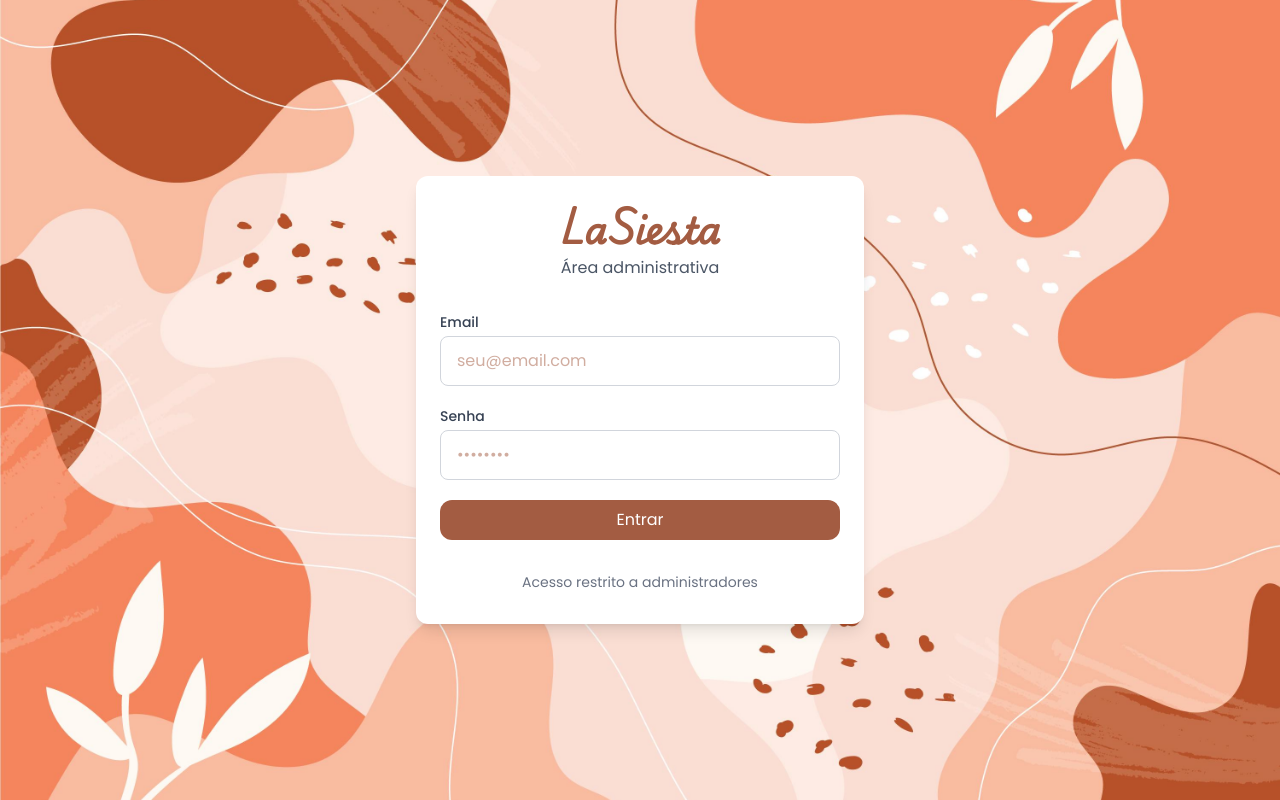
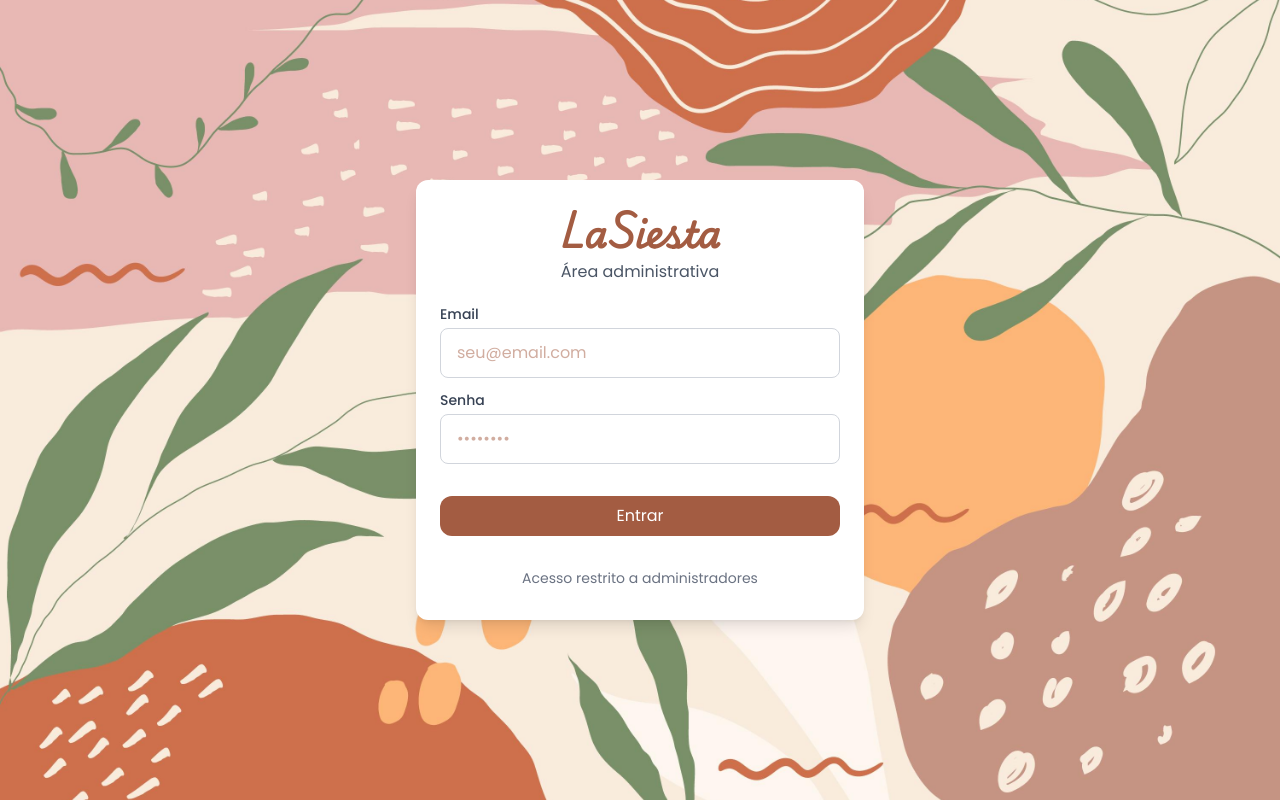
Before and after one commit to EduardoVBF/lasiesta_ceramica, a Next.js app in the folder lasiesta_web/: page /login in a window 1280 px wide. Built offline with nearby package versions, Linux system fonts and the light colour scheme; a web font is replaced by a local one.

Commit message:
feat: add PrimaryInput component and update login page with improved form handling

```diff
--- a/lasiesta_web/src/app/(admin)/admin/page.tsx
+++ b/lasiesta_web/src/app/(admin)/admin/page.tsx
@@ -1,5 +1,5 @@
 "use client";
-
+import BackgroundImage from "@/components/layout/backgroundImage";
 import { useSession } from "next-auth/react";
 import Link from "next/link";
 
@@ -13,8 +13,13 @@ export default function AdminPage() {
 
   return (
     <div className="flex flex-col gap-12">
+      <BackgroundImage
+        src="/image/organic3.jpg"
+        alt="Textura de fundo do ateliê"
+        opacity={20}
+      />
       {/* HERO / BOAS-VINDAS */}
-      <section className="bg-white rounded-2xl p-10 shadow-sm border border-gray-100">
+      <section className="bg-white rounded-2xl p-10 shadow-sm border border-gray-100 z-10">
         <div className="flex items-center justify-between">
           <h1 className="text-4xl text-[#a35c42] font-semibold leading-tight">
             Lasiesta Cerâmica - Admin
@@ -32,7 +37,7 @@ export default function AdminPage() {
       </section>
 
       {/* AÇÕES */}
-      <section className="grid grid-cols-1 md:grid-cols-3 gap-8">
+      <section className="grid grid-cols-1 md:grid-cols-3 gap-8 z-10">
         <ActionCard
           title="Categorias"
           description="Organize os tipos de produtos do ateliê."
@@ -67,7 +72,7 @@ function ActionCard({
   return (
     <Link
       href={href}
-      className="group rounded-2xl bg-white p-8 shadow-sm border border-gray-100 hover:shadow-md transition-all"
+      className="group rounded-2xl bg-white p-8 shadow-sm border border-gray-100 hover:shadow-md hover:scale-105 transition-all"
     >
       <h2 className="text-2xl font-semibold text-gray-800 mb-3 group-hover:text-[#a35c42] transition-colors">
         {title}
--- a/lasiesta_web/src/app/login/page.tsx
+++ b/lasiesta_web/src/app/login/page.tsx
@@ -1,6 +1,7 @@
 "use client";
 import BackgroundImage from "@/components/layout/backgroundImage";
 import ColoredTextBox from "@/components/ui/coloredTextBox";
+import PrimaryInput from "@/components/ui/primaryInput";
 import BrownButton from "@/components/ui/brownButtom";
 import { signIn } from "next-auth/react";
 import React, { useState } from "react";
@@ -34,42 +35,36 @@ export default function LoginPage() {
   return (
     <main className="min-h-screen flex items-center justify-center bg-[#80542fab] px-4">
       <BackgroundImage
-        src="/image/organic2.jpg"
+        src="/image/organic3.jpg"
         alt="Textura de fundo do ateliê"
         opacity={15}
       />
       <div className="w-full max-w-md bg-white rounded-xl shadow-lg py-8 px-6 z-10">
         {/* Header */}
-        <div className="mb-8 text-center">
+        <div className="mb-5 text-center">
           <h1 className="text-4xl font-bold text-[#a35c42]">LaSiesta</h1>
           <p className="text-gray-600 mt-2">Área administrativa</p>
         </div>
 
         {/* Form */}
-        <form onSubmit={handleSubmit} className="flex flex-col gap-5">
-          <div className="flex flex-col gap-1">
-            <label className="text-sm font-medium text-gray-700">Email</label>
-            <input
+        <form onSubmit={handleSubmit} className="flex flex-col gap-3">
+          <PrimaryInput
+            label="Email"
             type="email"
-              placeholder="seu@email.com"
             value={email}
             onChange={(e) => setEmail(e.target.value)}
-              className="border border-gray-300 rounded-lg px-4 py-3 focus:outline-none focus:ring-2 focus:ring-[#a35c42]"
+            placeholder="seu@email.com"
             required
           />
-          </div>
 
-          <div className="flex flex-col gap-1">
-            <label className="text-sm font-medium text-gray-700">Senha</label>
-            <input
+          <PrimaryInput
+            label="Senha"
             type="password"
-              placeholder="••••••••"
             value={password}
             onChange={(e) => setPassword(e.target.value)}
-              className="border border-gray-300 rounded-lg px-4 py-3 focus:outline-none focus:ring-2 focus:ring-[#a35c42]"
+            placeholder="••••••••"
             required
           />
-          </div>
 
           {error && <ColoredTextBox type="error" text={error} />}
 
@@ -77,6 +72,7 @@ export default function LoginPage() {
             type="submit"
             disabled={loading}
             text={loading ? "Entrando..." : "Entrar"}
+            className="mt-5"
           />
         </form>
 
--- a/lasiesta_web/src/components/ui/brownButtom.tsx
+++ b/lasiesta_web/src/components/ui/brownButtom.tsx
@@ -8,6 +8,7 @@ interface BrownButtonProps {
   onClick?: () => void;
   type?: "button" | "submit" | "reset";
   textSize?: string;
+  className?: string;
 }
 
 export default function BrownButton({
@@ -15,6 +16,7 @@ export default function BrownButton({
   maxWidth,
   disabled = false,
   textSize = "text-base",
+  className = "",
   type = "button",
   onClick,
 }: BrownButtonProps) {
@@ -23,7 +25,7 @@ export default function BrownButton({
       onClick={onClick}
       className={`px-6 py-2 bg-[#a35c42] text-white rounded-xl
                  hover:bg-[#8f4f38] transition cursor-pointer disabled:opacity-60 ${textSize}
-                 hover:shadow-lg hover:scale-[1.01] z-20 w-full ${maxWidth}`}
+                 hover:shadow-lg hover:scale-[1.01] z-20 w-full ${maxWidth} ${className}`}
       disabled={disabled}
       type={type}
     >
--- /dev/null
+++ b/lasiesta_web/src/components/ui/primaryInput.tsx
@@ -0,0 +1,36 @@
+"use client";
+import React from "react";
+
+interface PrimaryInputProps {
+  label: string;
+  type?: string;
+  value: string;
+  onChange: (e: React.ChangeEvent<HTMLInputElement>) => void;
+  placeholder?: string;
+  required?: boolean;
+  className?: string;
+}
+
+export default function PrimaryInput({
+  label,
+  type = "text",
+  value,
+  onChange,
+  placeholder = "",
+  required = false,
+  className = "",
+}: PrimaryInputProps) {
+  return (
+    <div className={`flex flex-col gap-1 ${className}`}>
+      <label className="text-sm font-medium text-gray-700">{label}</label>
+      <input
+        type={type}
+        value={value}
+        onChange={onChange}
+        placeholder={placeholder}
+        required={required}
+        className="border border-gray-300 rounded-lg px-4 py-3 focus:outline-none focus:ring-2 focus:ring-[#a35c42]"
+      />
+    </div>
+  );
+}
```
Lines whose indentation alone changed are shown as unchanged.
